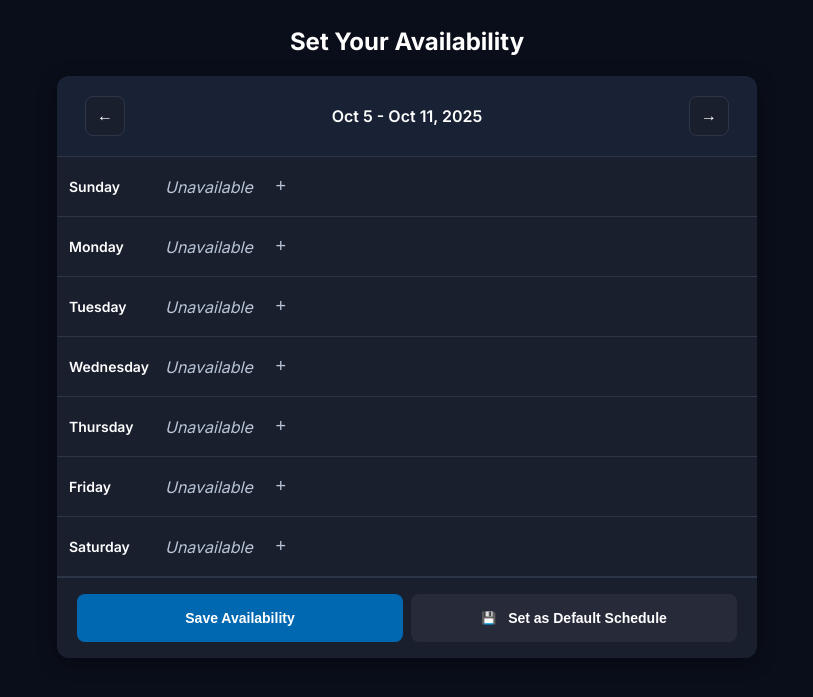
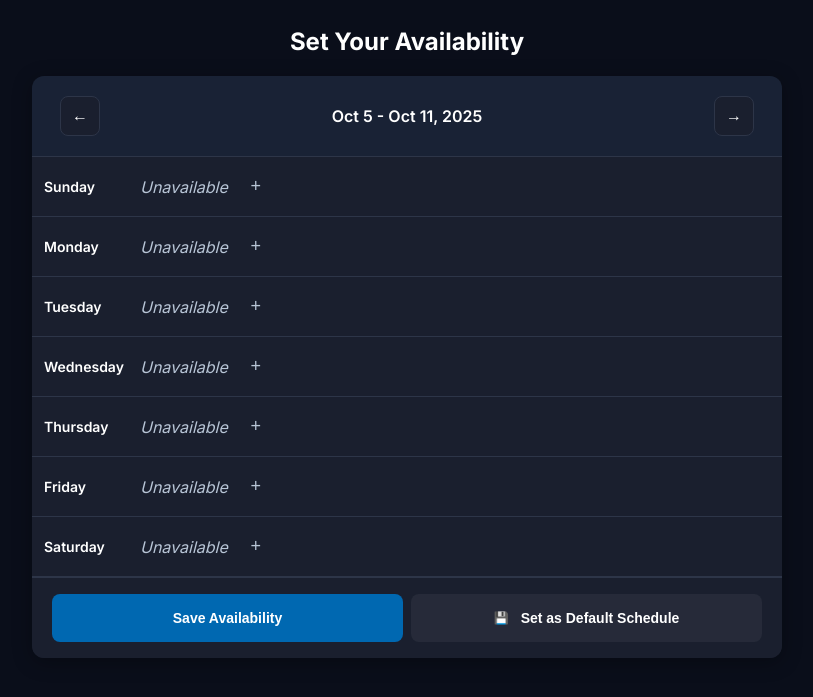
Before and after one commit to awalt29/Gatherly_calendar_app_V2, a Flask app: page /availability in a window 1280 px wide. Shown: the part 61-758 px from the top of the page, without its empty margins (233-1046 px from the left). Run offline with Flask 3, Linux system fonts and the light colour scheme; the visitor is signed in with stand-in values (Sample User, id 1); data that the repository does not hold is empty.

Commit message:
Increase container width to 750px

```diff
--- a/app/templates/availability/index.html
+++ b/app/templates/availability/index.html
@@ -80,7 +80,7 @@
 
 /* Calendly-Style Availability List */
 .availability-days-list {
-    max-width: 700px;
+    max-width: 750px;
     width: 100%;
     margin: 0 auto var(--space-4);
     background: var(--surface);
@@ -291,7 +291,7 @@
 
 /* Calendly-Style Availability List */
 .availability-days-list {
-    max-width: 700px;
+    max-width: 750px;
     width: 100%;
     margin: 0 auto var(--space-4);
     background: var(--surface);
```
